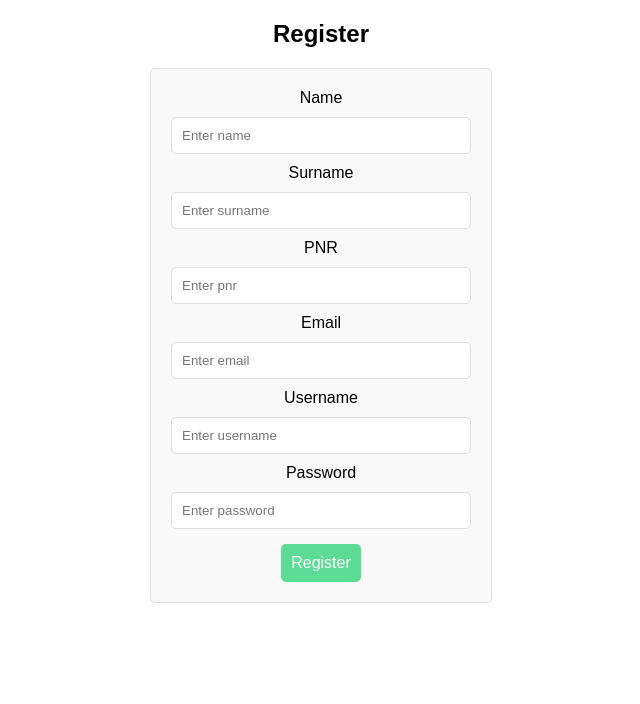
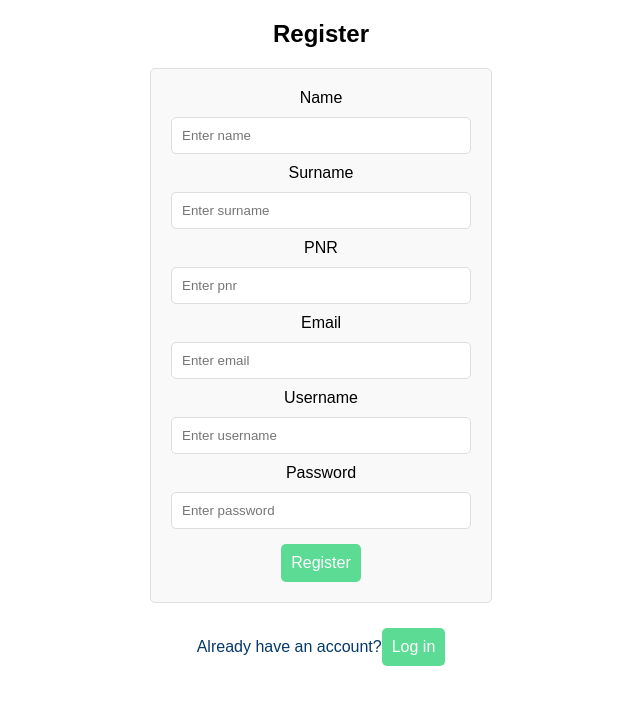
Before and after one commit to Serdar-b/IV1201-Project, a React (Create React App) app in the folder client/: page /register in a window 1280 px wide. Shown: the top 704 px of the page, without its empty margins (319-959 px from the left). Built offline with nearby package versions, Linux system fonts and the light colour scheme.

Commit message:
added a little bit css

```diff
--- a/client/src/view/Login.js
+++ b/client/src/view/Login.js
@@ -1,5 +1,5 @@
 import React, { useState } from "react";
-import { useNavigate, useLocation } from 'react-router-dom';
+import { useNavigate, useLocation } from "react-router-dom";
 
 // Login component that acts purely as a View in the MVP pattern
 function Login({ onLogin }) {
@@ -19,14 +19,16 @@ function Login({ onLogin }) {
   };
 
   const handleRegisterClick = () => {
-    navigate('/register');
+    navigate("/register");
   };
 
   // Render the login form
   return (
     <div className="login-container">
       <h2>Login</h2>
-      {registrationSuccess && <p>Registration successful! You can now log in.</p>}
+      {registrationSuccess && (
+        <p>Registration successful! You can now log in.</p>
+      )}
       <form onSubmit={handleSubmit}>
         <div className="form-group">
           <label htmlFor="username">Username</label>
@@ -50,8 +52,20 @@ function Login({ onLogin }) {
             required
           />
         </div>
-        <button type="submit" className="login-button">Login</button>
-        <button type="button" className="register-button" onClick={handleRegisterClick}>Register</button>
+        <button type="submit" className="login-button">
+          Login
+        </button>
+        {/* <button type="button" className="register-button" onClick={handleRegisterClick}>Register</button> */}
+        <p>
+          Don'thave an account?
+          <button
+            type="button"
+            className="register-button"
+            onClick={handleRegisterClick}
+          >
+            Register
+          </button>
+        </p>
       </form>
     </div>
   );
--- a/client/src/view/Register.js
+++ b/client/src/view/Register.js
@@ -1,7 +1,7 @@
 import React, { useState } from "react";
+import { useNavigate } from 'react-router-dom';
 
 function Register(props) {
-
   const [name, setName] = useState("");
   const [surname, setSurname] = useState("");
   const [pnr, setPnr] = useState("");
@@ -9,11 +9,15 @@ function Register(props) {
   const [password, setPassword] = useState("");
   const [username, setUsername] = useState("");
 
-
+  const navigate = useNavigate();
   const handleSubmit = (event) => {
     event.preventDefault();
 
-    props.onRegister( name, surname, pnr, email, password, username);
+    props.onRegister(name, surname, pnr, email, password, username);
+  };
+
+  const handleAlreadyHaveAccount = () => {
+    navigate("/login");
   };
 
   return (
@@ -86,8 +90,16 @@ function Register(props) {
             required
           />
         </div>
-        <button type="submit" className="register-button">Register</button>
+        <button type="submit" className="register-button">
+          Register
+        </button>
       </form>
+      <p>
+        Already have an account?
+        <button onClick={handleAlreadyHaveAccount} className="login-link">
+          Log in
+        </button>
+      </p>
     </div>
   );
 }
```
